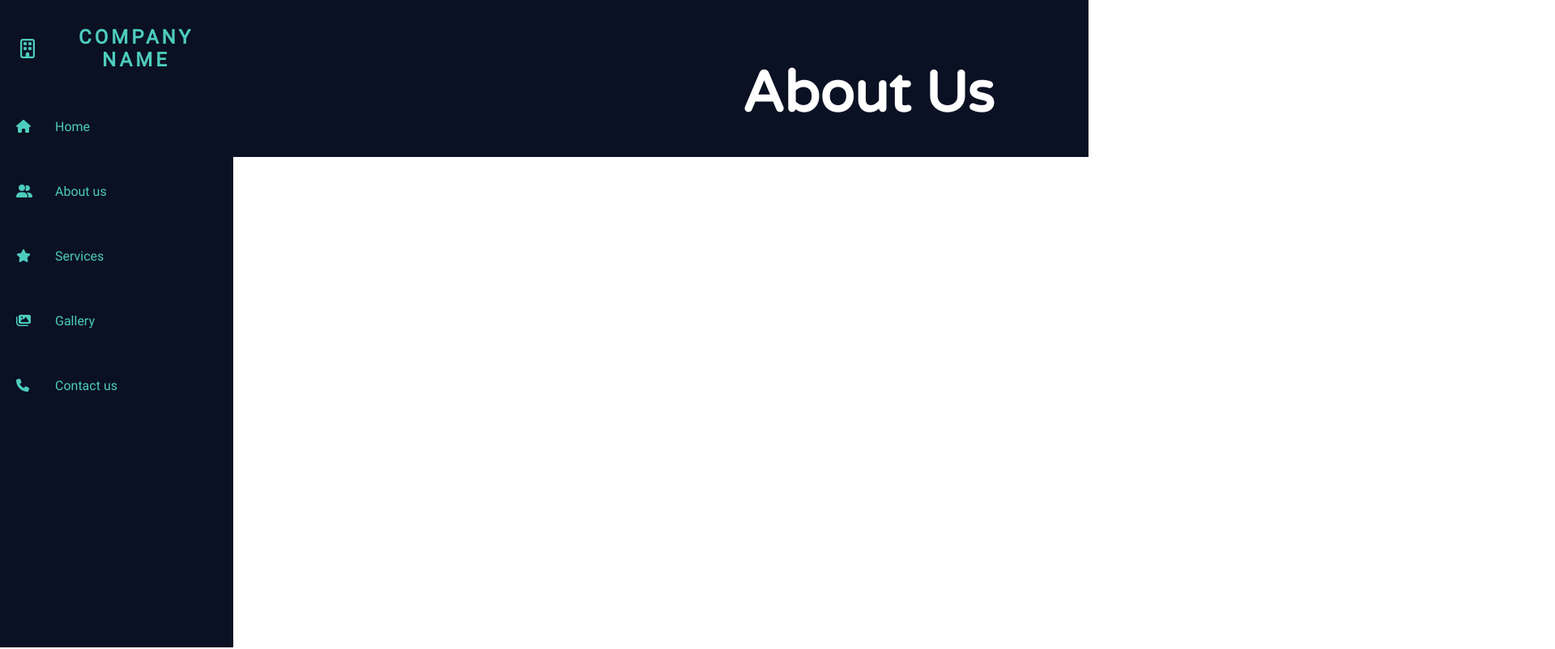
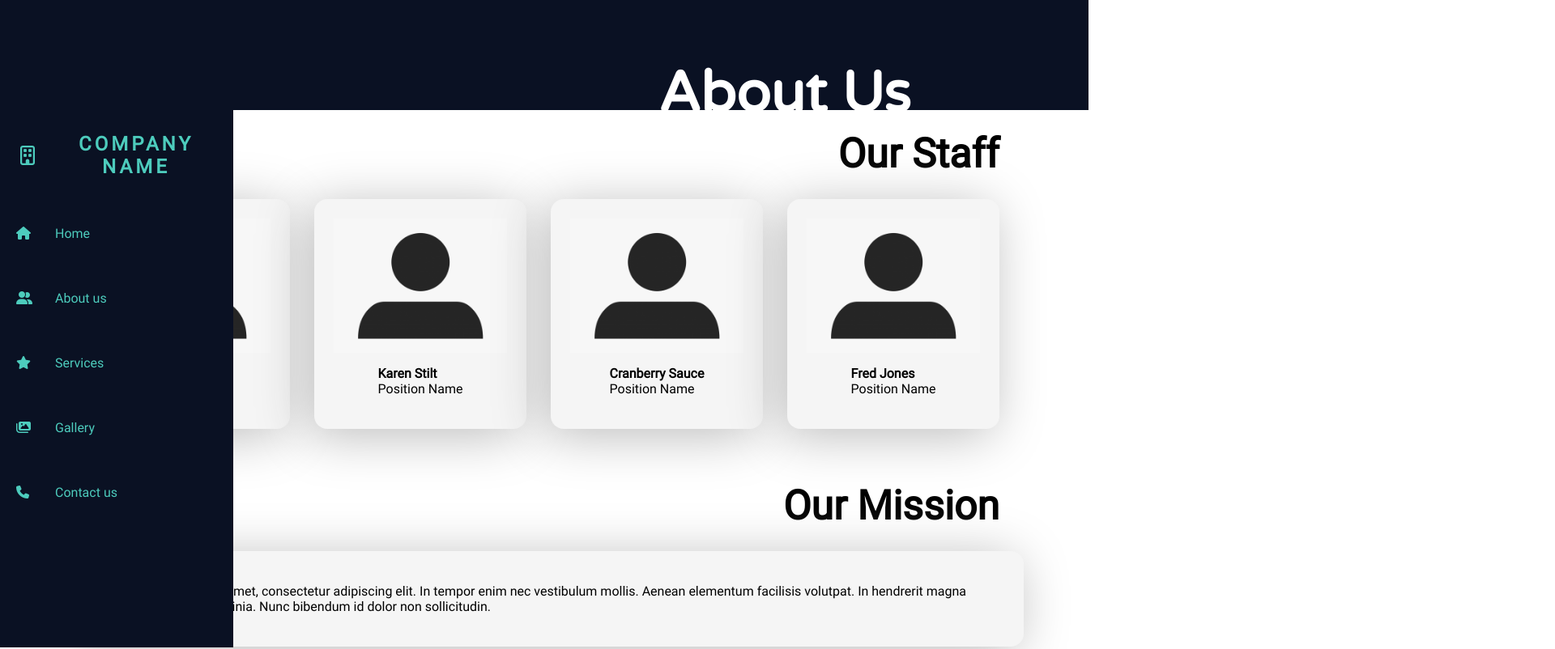
Before and after one commit to varunan-vara/FirstMobileSite, a plain HTML site: page aboutus.html in a window 1280 px wide. Shown: the top 802 px of the page at 81% size, 1920 px wide, since content can reach past the window. Drawn offline with nearby package versions, Linux system fonts and the light colour scheme.

Commit message:
Added About Page

```diff
--- a/aboutus.html
+++ b/aboutus.html
@@ -54,6 +54,35 @@
             <div class="mainheader">
                 <h2>About Us</h2>
             </div>
+            <br>
+            <br>
+            <div class="peoplelist">
+                <h4 class="whatsnew">Our Staff</h4>
+                <br><br><br>
+                <div class="horizontallist">
+                    <div class="card profile-provider">
+                        <img class="profile"src="Assets/Pictures/person.png">
+                        <p><b>Alex Witham</b><br>Position Name</p>
+                    </div>
+                    <div class="card profile-provider">
+                        <img class="profile"src="Assets/Pictures/person.png">
+                        <p><b>Karen Stilt</b><br>Position Name</p>
+                    </div>
+                    <div class="card profile-provider">
+                        <img class="profile"src="Assets/Pictures/person.png">
+                        <p><b>Cranberry Sauce</b><br>Position Name</p>
+                    </div>
+                    <div class="card profile-provider">
+                        <img class="profile"src="Assets/Pictures/person.png">
+                        <p><b>Fred Jones</b><br>Position Name</p>
+                    </div>
+                </div>
+            </div>
+            <h4 class="whatsnew">Our Mission</h4>
+            <br><br><br>
+            <div class="card">
+                <p class="loremipsum"></p>
+            </div>
         </main>
     </body>
 </html>
--- a/styles.css
+++ b/styles.css
@@ -148,15 +148,15 @@ Light Coral: #FF8484
 /*~~~~~~~~~~~~~~~~~~~~~~~~~~~~~~~~~~~~~~~~~~~~~~~~~~~~~~~~~~~~~~~~~*/
 /*Scrollbar using webkit */
 body::-webkit-scrollbar {
-    width: 7px;
+    width: 0.5rem;
 }
 
 body::-webkit-scrollbar-track {
-    background: white;
+    background: #231651;
 }
 
 body::-webkit-scrollbar-thumb {
-    background: #231651;
+    background: #4DCCBD;
 }
 
 /*Scrollbar for Firefox - currently not working on Firefox or IE*/
@@ -190,6 +190,9 @@ main{
     background-color: #0A1123;
     transition: width 200ms ease;
     z-index: 100;
+    align-items: center;
+    align-self: center;
+    align-content: center;
 }
 
 .navbar {
@@ -310,6 +313,7 @@ img {
     z-index: -10;
     position: fixed;
     width: 100vw;
+    margin-bottom: 20px;
 }
 
 #title {
@@ -319,7 +323,7 @@ img {
     position: absolute;
     text-align:right;
     top: 35px;
-    left:580px;
+    right:30px;
     z-index: 89;
     width: 600px;
     color: white;
@@ -371,6 +375,14 @@ tweets/fb posts/ig posts for content*/
     height: 30px;
 }
 
+.card-content{
+    overflow: hidden;
+    text-overflow: ellipsis;
+    display:  -webkit-box;
+    -webkit-line-clamp: 7;
+    -webkit-box-orient: vertical;
+}
+
 .twitter {
     height:30px;
     width:30px;
@@ -404,7 +416,8 @@ tweets/fb posts/ig posts for content*/
 
 .totop:hover {
     background-color: #231631;
-    transition: 300ms
+    transition: 300ms;
+    cursor: pointer
 }
 
 #additionalcontent {
@@ -421,12 +434,32 @@ tweets/fb posts/ig posts for content*/
     background-color: #0A1123;
     color: white;
     margin: -80px;
+    align-content: center;
+    align-items: center;
 }
 
 .mainheader h2 {
     position: relative;
     top: 80px;
-    left: 900px;
+    left:60%;
+    align-content: center;
+    align-self: center;
     font-size: 70px;
     font-family: "Varela Round", serif;
 }
+
+.profile {
+    width: 400px;
+}
+
+.profile-provider {
+    width: 300px;
+    align-self: center;
+    align-items: center;
+    align-content: center;
+    margin-right: 30px;
+}
+
+.horizontallist {
+    display: flex;
+}
```
Also changed, not shown: contactus.html (+2 -0 lines), gallery.html (+2 -0 lines), services.html (+2 -0 lines), Assets/Pictures/person.png (added).
